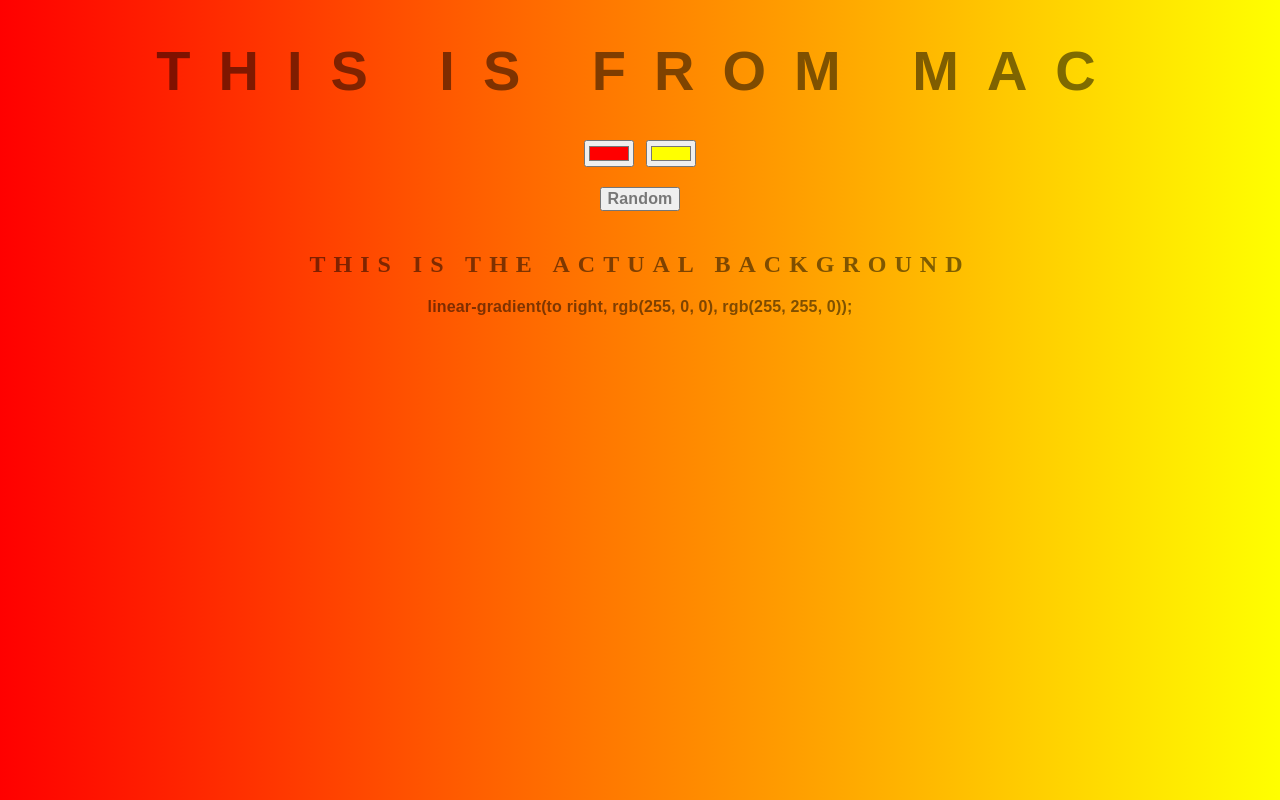
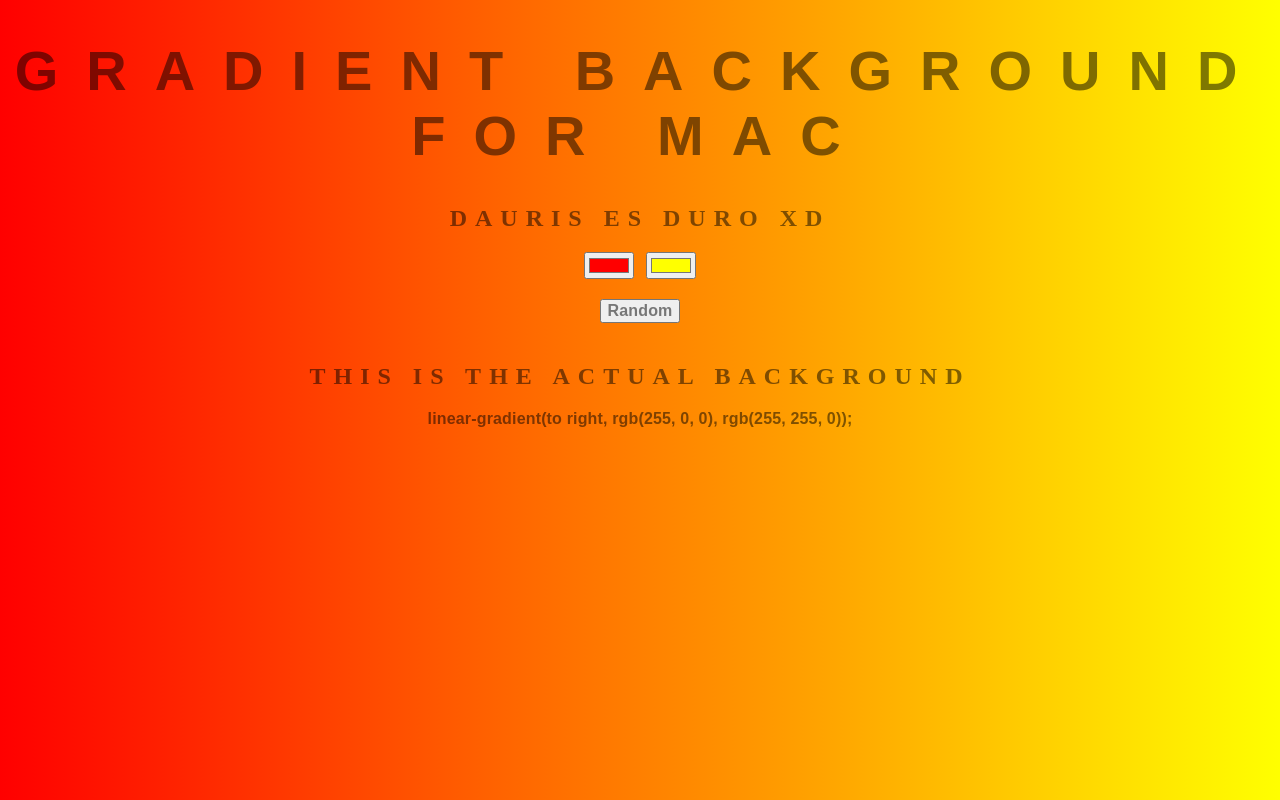
Before and after one commit to luisgerardodev/background-generator, a plain HTML site: page index.html in a window 1280 px wide. Drawn offline with Linux system fonts and the light colour scheme.

Commit message:
added h2 tad Dauris

```diff
--- a/index.html
+++ b/index.html
@@ -5,7 +5,8 @@
 	<link rel="stylesheet" type="text/css" href="style.css">
 </head>
 <body id="gradient">
-	<h1>This is from mac</h1>
+	<h1>Gradient Background for Mac</h1>
+	<h2>Dauris es duro XD</h2>
 	<input class="color1" type="color" name="color1">
 	<input class="color2" type="color" name="color2"><br>
 	<button>Random</button>
```
